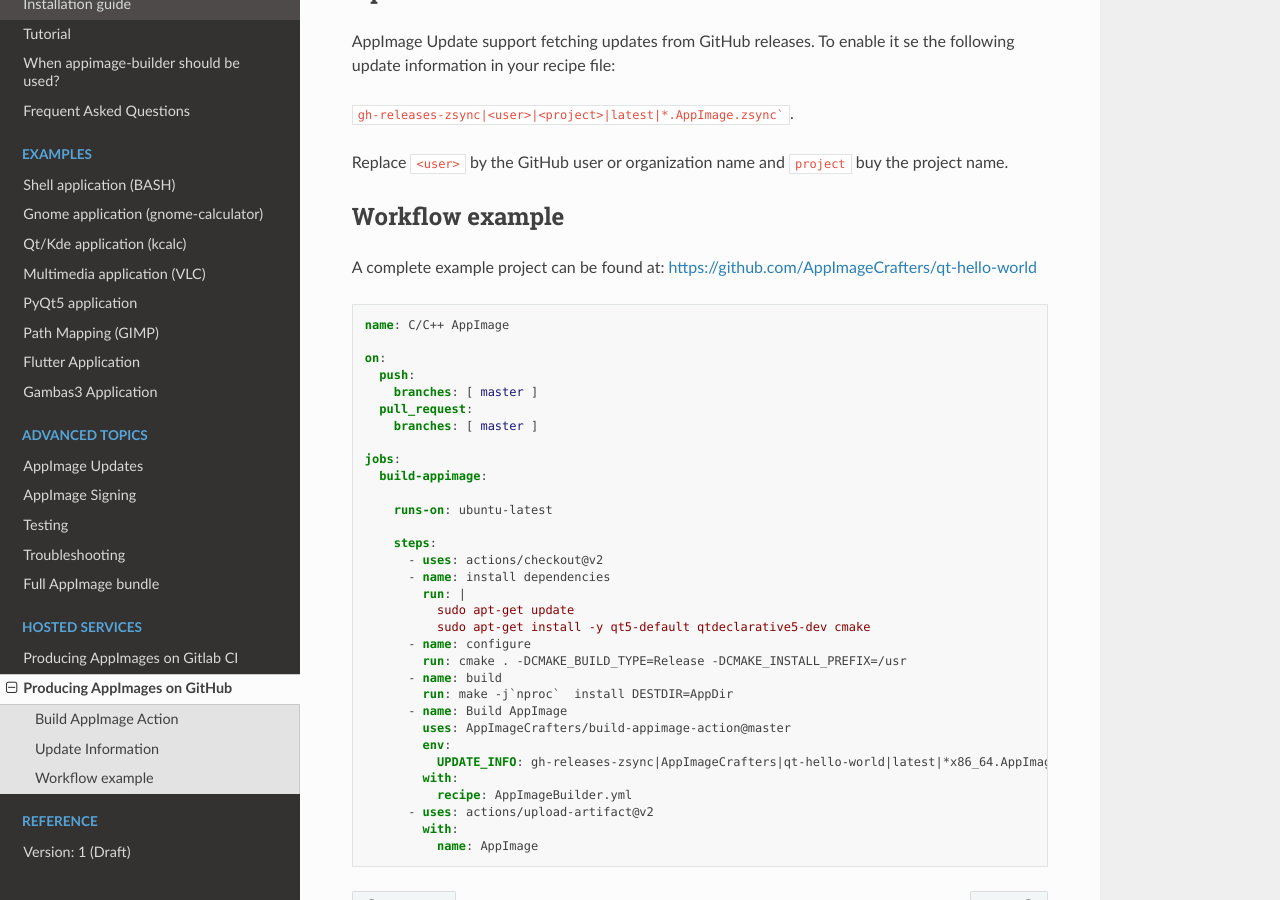
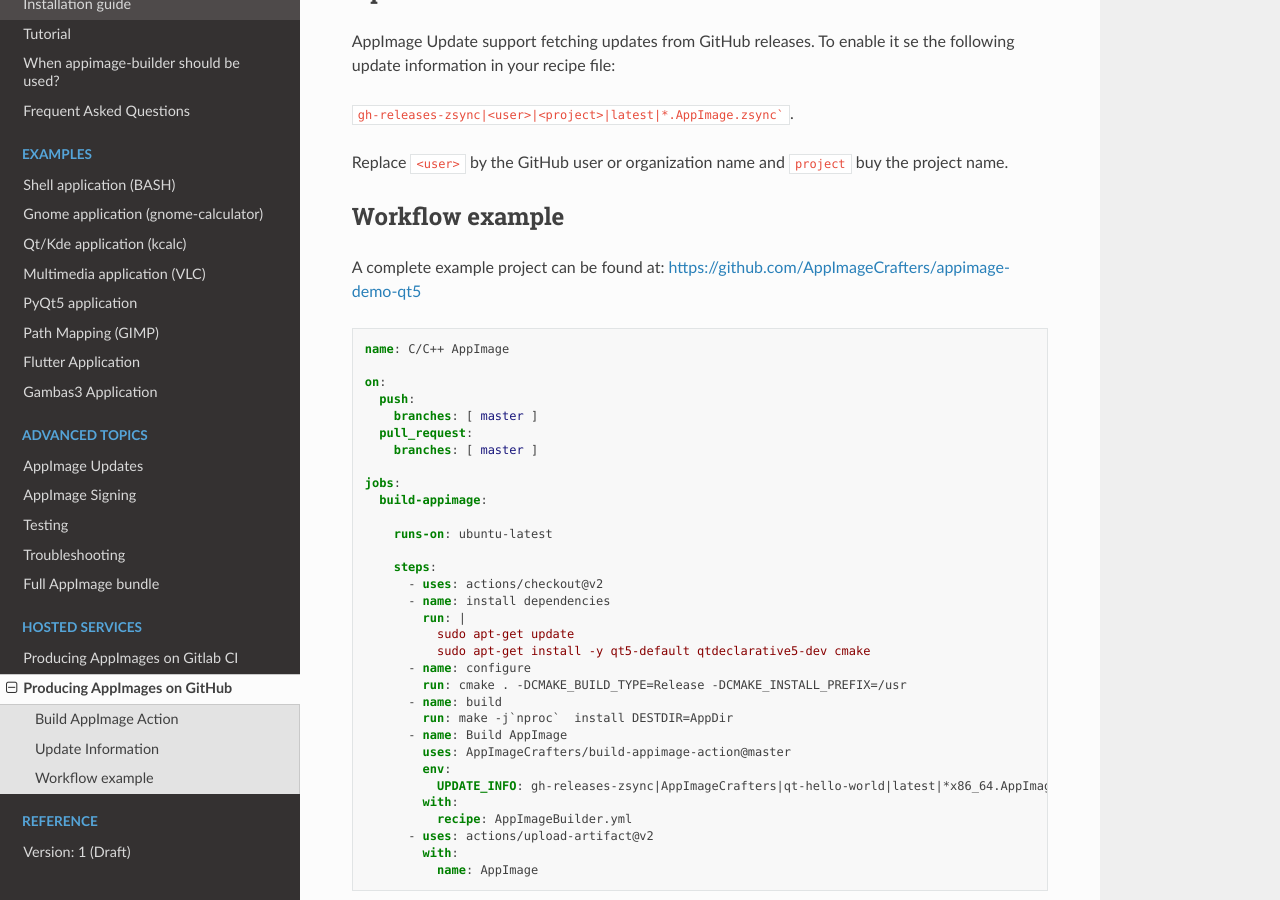
Before and after one commit to AppImageCrafters/appimage-builder-docs, a Sphinx documentation site: the page built from source/hosted-services/github-actions.rst, in a window 1280 px wide and 900 px high, scrolled down 460 px. Built offline with Sphinx 7.4.7 and the Read the Docs theme 2.0.0, drawn with Linux system fonts in a browser that asks for light colours; part of the change alters nothing that is shown.

Commit message:
Prevent redirection; the repo has been renamed
- AppImageCrafters/qt-hello-world
+ AppImageCrafters/appimage-demo-qt5

```diff
--- a/source/hosted-services/github-actions.rst
+++ b/source/hosted-services/github-actions.rst
@@ -32,7 +32,7 @@ Replace ``<user>`` by the GitHub user or organization name and ``project`` buy t
 Workflow example
 ================
 
-A complete example project can be found at: https://github.com/AppImageCrafters/qt-hello-world
+A complete example project can be found at: https://github.com/AppImageCrafters/appimage-demo-qt5
 
 .. code-block:: yaml
 
```
